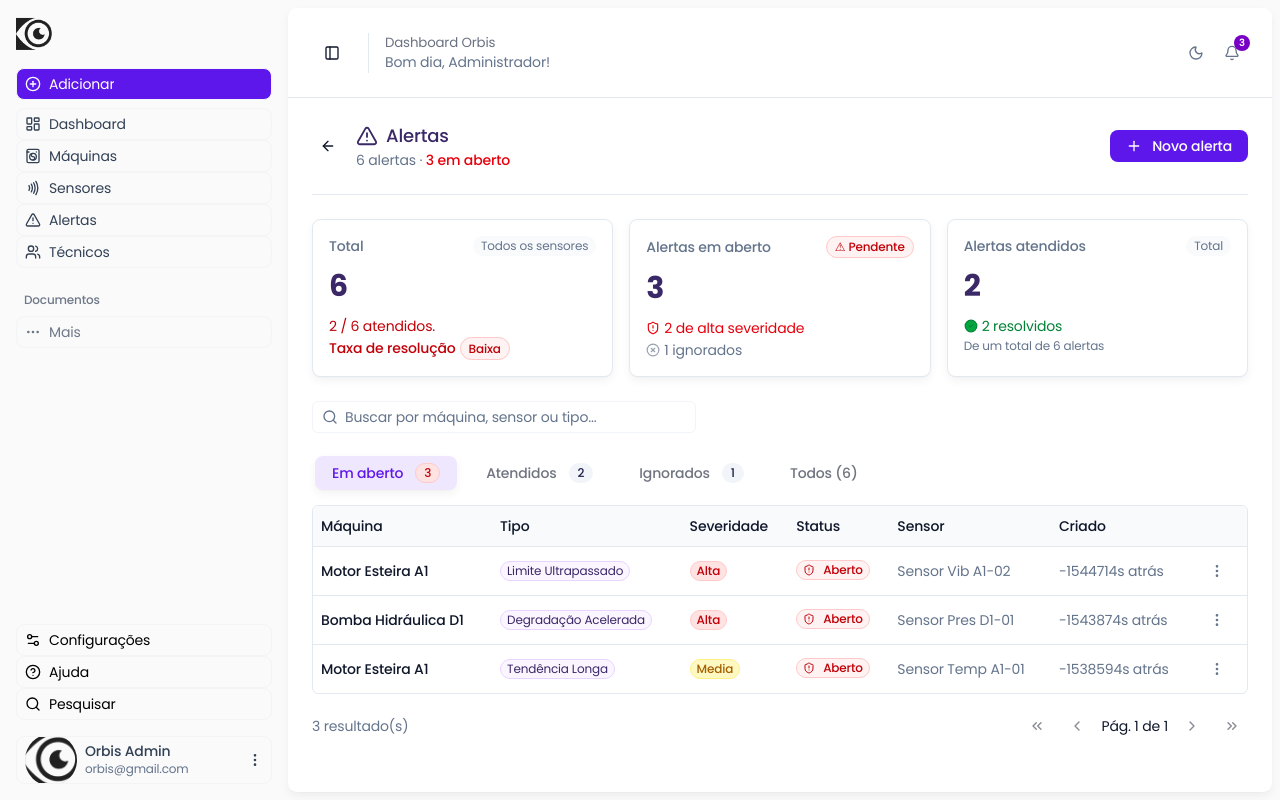
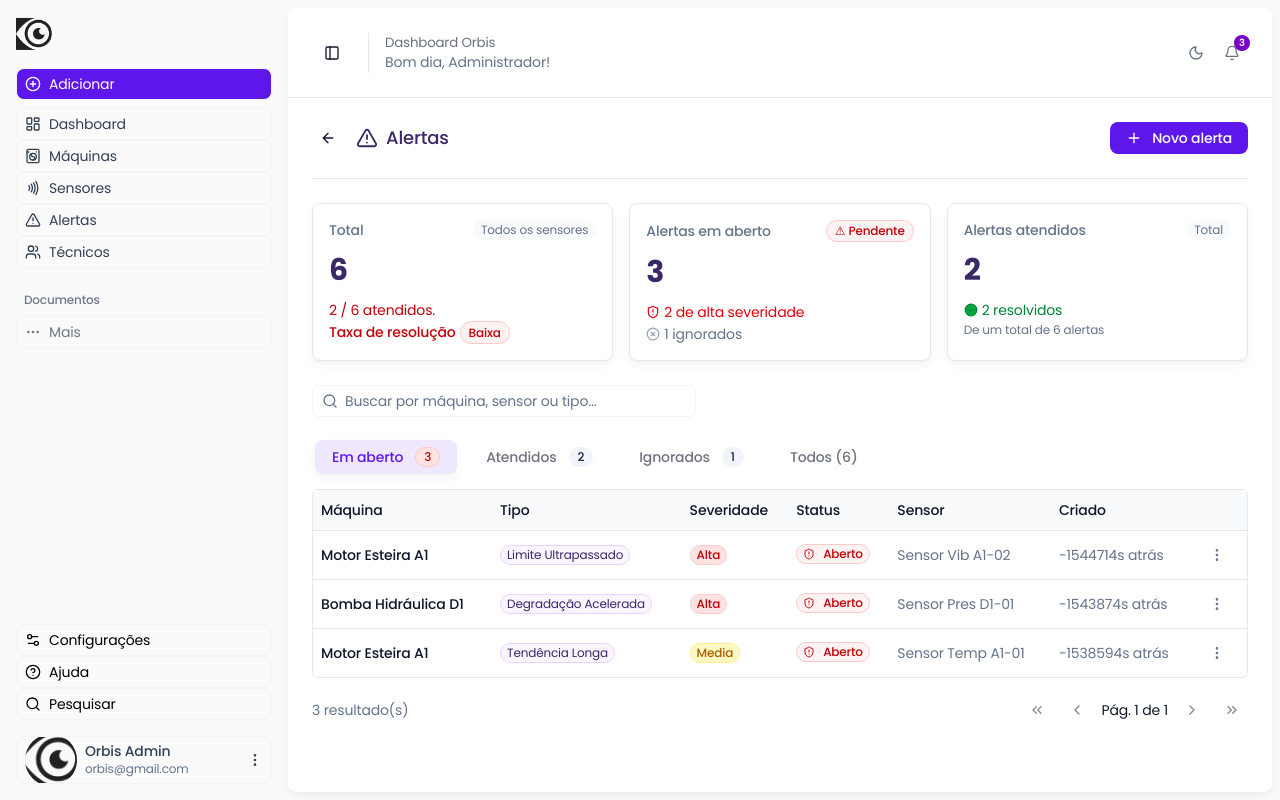
Before and after one commit to Henrique-Fiorotti/orbis, a Next.js app: page /dashboard/alertas in a window 1280 px wide. Built offline with nearby package versions, Linux system fonts and the light colour scheme.

Commit message:
Removendo contagem de alertas, máquinas e equipamentos nas páginas de alertas, máquinas e sensores

```diff
--- a/app/dashboard/alertas/page.jsx
+++ b/app/dashboard/alertas/page.jsx
@@ -179,9 +179,7 @@ export default function AlertasPage() {
                 <AlertTriangleIcon size={22} className="text-[#3B2867] dark:text-white!" />
                 <h1 className="text-lg font-medium text-[#3B2867] dark:text-white">Alertas</h1>
               </div>
-              <p className="text-sm text-muted-foreground">
-                {alertas.length} alertas · <span className="text-red-600 font-medium">{alertas.filter(a => a.status === "ABERTO").length} em aberto</span>
-              </p>
+
             </div>
           </div>
           <Button onClick={abrirCriar} className="bg-primary text-primary-foreground hover:bg-primary/90">
--- a/app/dashboard/maquinas/page.jsx
+++ b/app/dashboard/maquinas/page.jsx
@@ -181,7 +181,7 @@ export default function MaquinasPage() {
                 <WashingMachineIcon size={22} />
                 <h1 className="text-[18pt]! mb-0! font-medium text-[#3B2867]">Máquinas</h1>
               </div>
-              <p className="text-sm text-muted-foreground mb-0!">{maquinas.length} máquinas cadastradas</p>
+
             </div>
           </div>
           <Button onClick={abrirCriar} className="bg-primary text-primary-foreground hover:bg-primary/90">
--- a/app/dashboard/sensores/page.jsx
+++ b/app/dashboard/sensores/page.jsx
@@ -213,7 +213,7 @@ export default function SensoresPage() {
                 <NfcIcon size={22} className="text-[#3B2867]" />
                 <h1 className="text-lg font-medium text-[#3B2867]">Equipamentos Orbis</h1>
               </div>
-              <p className="text-sm text-muted-foreground">{sensores.length} equipamentos · cada um com sensores de temperatura e vibração embutidos</p>
+
             </div>
           </div>
           <Button onClick={abrirCriar} className="bg-primary text-primary-foreground hover:bg-primary/90">
```
